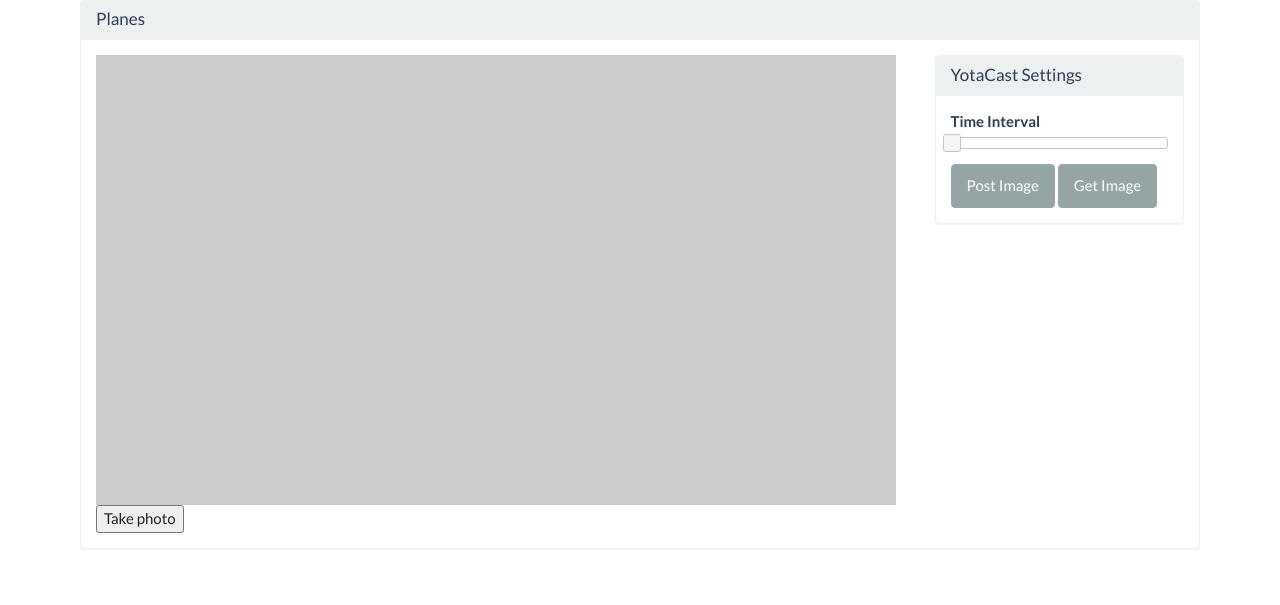
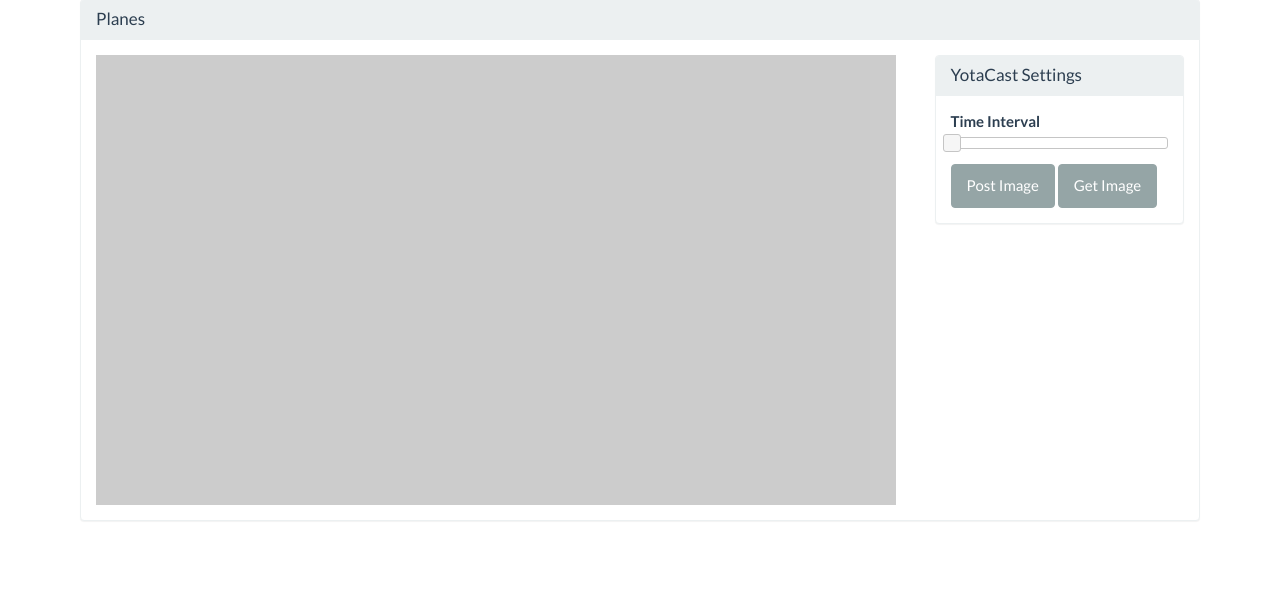
Before and after one commit to crainiarc/yotacast, a Python web app: template web/app/templates/index.html in a window 1280 px wide. Shown: the part 74-679 px from the top of the page. Run offline with Jinja, Linux system fonts and the light colour scheme; the template is opened without the code that fills it, so the values that code supplies are empty; some libraries are stand-ins or nearby versions.

Commit message:
Removed 'Take Photo' button

```diff
--- a/web/app/templates/index.html
+++ b/web/app/templates/index.html
@@ -51,9 +51,7 @@
                                         <div class="row">
                                             <div class="col-md-9">
                                                 <video class="video-container"></video>
-                                                <canvas class="hidden-canvas"></canvas>
-                                                <button id="startbutton">Take photo</button>
-                                            </div>
+                                                <canvas class="hidden-canvas"></canvas>                                            </div>
                                             <div class="col-md-3">
                                                 <div class="panel panel-default">
                                                     <div class="panel-heading">
```
